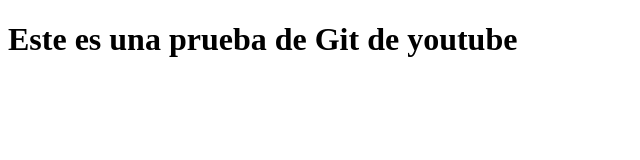
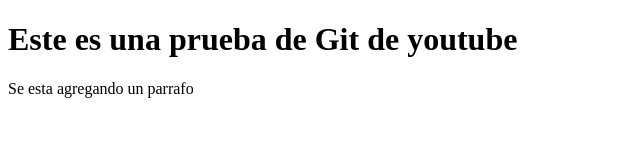
Before and after one commit to MPaganMontes/test-repositorio, a plain HTML site: page index.html in a window 1280 px wide. Shown: the whole page, without its empty margins (0-640 px from the left). Drawn offline with Linux system fonts and the light colour scheme.

Commit message:
Se agrego un parrafo al texto

```diff
--- a/index.html
+++ b/index.html
@@ -7,5 +7,6 @@
 </head>
 <body>
     <h1>Este es una prueba de Git de youtube</h1>
+    <p>Se esta agregando un parrafo</p>
 </body>
 </html>
```
